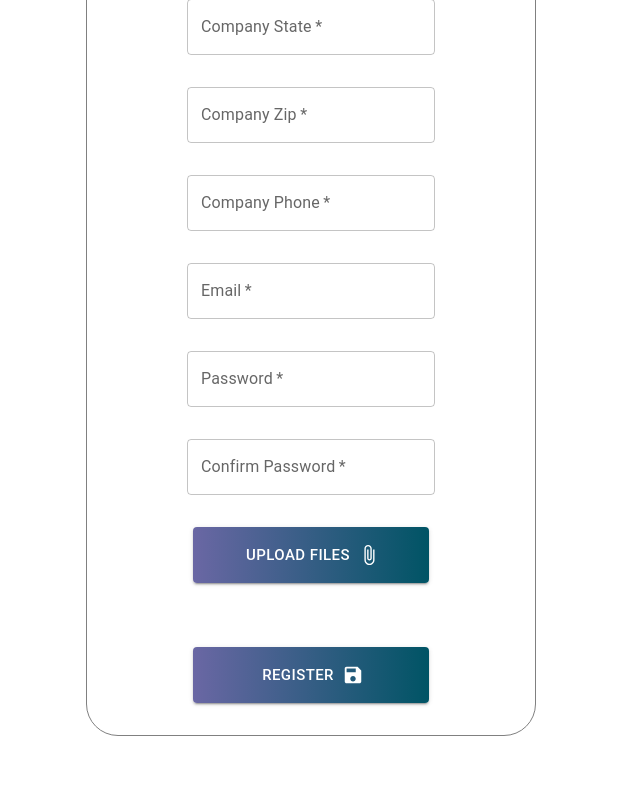
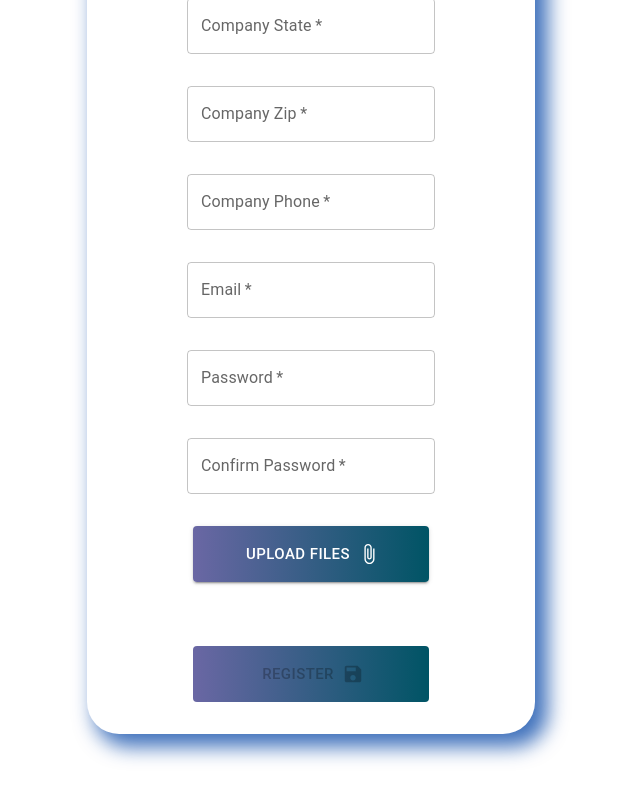
Before and after one commit to FernandoCalvitti/form-with-encryption, a React (Create React App) app: page / in a window 1280 px wide. Shown: the part 1311-2111 px from the top of the page, without its empty margins (329-969 px from the left). Built offline with nearby package versions, Linux system fonts and the light colour scheme.

Commit message:
Added some errors and validation to submit

```diff
--- a/src/components/Form/Form.tsx
+++ b/src/components/Form/Form.tsx
@@ -1,6 +1,6 @@
 import { Button, Stack, Typography } from "@mui/material";
-import React, { useCallback, useState } from "react";
-import { useDispatch, useSelector } from "react-redux";
+import React, { useCallback, useEffect, useState } from "react";
+import { useDispatch, useSelector, useStore } from "react-redux";
 import { updateField } from "../../app/reducers/form/formSlice";
 import { inputs } from "../../constants/constants";
 import FilesList from "../FilesList";
@@ -15,16 +15,30 @@ type Props = {};
 const Form = (props: Props) => {
   const [files, setFiles] = useState<File[]>([]);
   const [errors, setErrors] = useState<{ [key: string]: string | null }>({});
-  const stateFromStore = useSelector((state: any) => state);
-  const dispatch = useDispatch();
+  const [canSubmit, setCanSubmit] = useState<boolean>(false);
+  const { getState, dispatch } = useStore<any>();
   const { loading, error, data, handleSubmit } = useHttp();
+
+  const stateFromStore = getState();
+
+  const requiredFields = inputs.filter((input) => input.required === true);
+  const checkRequiredFormValues = () => {
+    let allFieldsComplete = true;
+    for (const field of requiredFields) {
+      if (field.required) {
+        const fieldName = field.name;
+        if (!stateFromStore.form.formData[fieldName]) {
+          allFieldsComplete = false;
+        }
+      }
+    }
+    setCanSubmit(allFieldsComplete);
+  };
 
   const handleFormValueChange = useCallback(
     (event: React.ChangeEvent<HTMLInputElement>) => {
       const name = event.target.name;
       const value = event.target.value;
-      console.log("nombre del campo: " + name);
-
       let error: string | null = null;
 
       switch (name) {
@@ -43,6 +57,7 @@ const Form = (props: Props) => {
             error = "Required field!";
           }
       }
+
       setErrors((errors) => ({ ...errors, [name]: error }));
 
       dispatch(updateField({ name, value }));
@@ -78,6 +93,10 @@ const Form = (props: Props) => {
     });
   };
 
+  useEffect(() => {
+    checkRequiredFormValues();
+  }, [stateFromStore.form.formData]);
+
   return (
     <Box
       component={"main"}
@@ -90,8 +109,8 @@ const Form = (props: Props) => {
       <form
         style={{
           margin: "2rem",
-          border: "1px solid grey",
           borderRadius: "2rem",
+          boxShadow: "10px 10px 20px 3px rgba(0,67,166,0.75)",
         }}
       >
         <Stack
@@ -138,6 +157,7 @@ const Form = (props: Props) => {
             marginBottom: "2rem",
           }}
           onClick={(e) => handleSubmit(e, stateFromStore, files, SECRET_KEY)}
+          disabled={!canSubmit ? true : false}
         >
           Register
         </Button>
```
